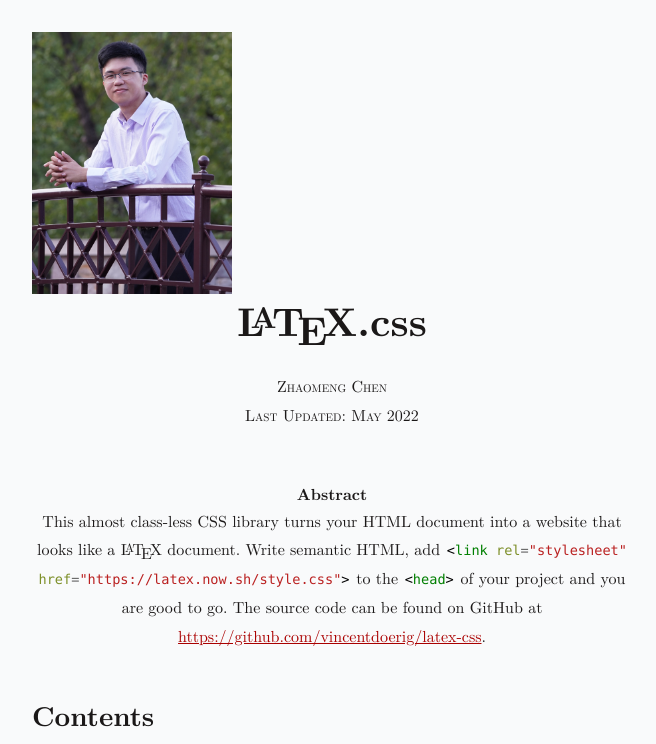
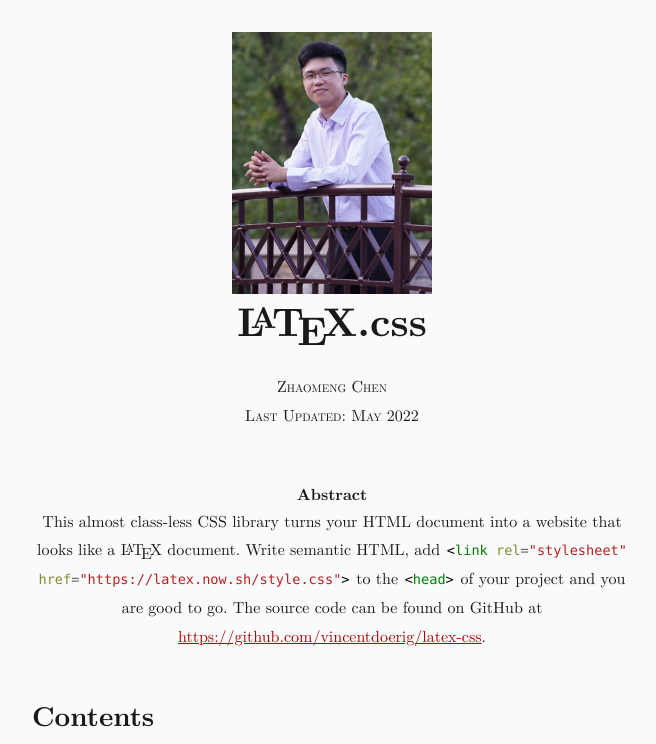
Before and after one commit to zzkao/zzkao.github.io, a website: page index.html in a window 1280 px wide. Shown: the top 744 px of the page, without its empty margins (308-964 px from the left). Drawn offline with nearby package versions, Linux system fonts and the light colour scheme.

Commit message:
centering

```diff
--- a/index.html
+++ b/index.html
@@ -6,7 +6,7 @@
   <meta name="viewport" content="width=device-width, initial-scale=1.0" />
   <meta name="google-site-verification" content="tm5Y6ZNTf-lBqbwniGjQPv1q02o2TuUQZ9GTYa4SMLg" />
   <title>LaTeX.css — Make your website look like a LaTeX document</title>
-  <img src="Zhao.jpg" style="width: 200px; height: auto">
+  <img src="Zhao.jpg" style="width: 200px; height: auto" class="center">
 
   <meta name="description"
     content="A minimal, almost class-less CSS library to write modern websites that look like LaTeX documents." />
--- a/style.css
+++ b/style.css
@@ -99,6 +99,7 @@
 *::after {
   box-sizing: border-box;
 }
+
 
 /* Remove default margin */
 body,
@@ -293,6 +294,13 @@ caption::before {
 /* Center align the title */
 h1:first-child {
   text-align: center;
+}
+
+.center {
+  display: block;
+  margin-left:auto;
+  margin-right: auto;
+  width:50%;
 }
 
 /* Nested ordered list for ToC */
```
